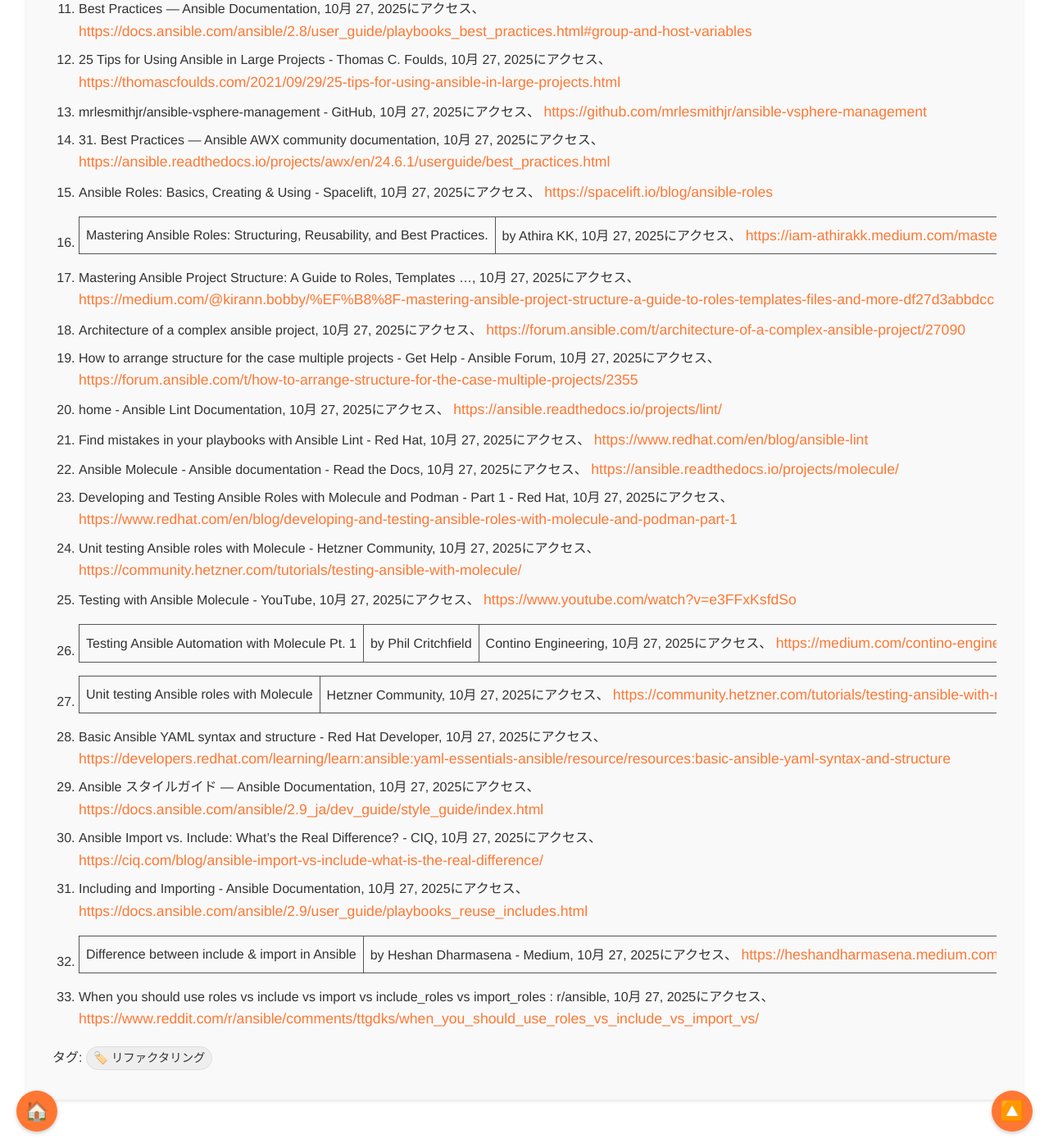
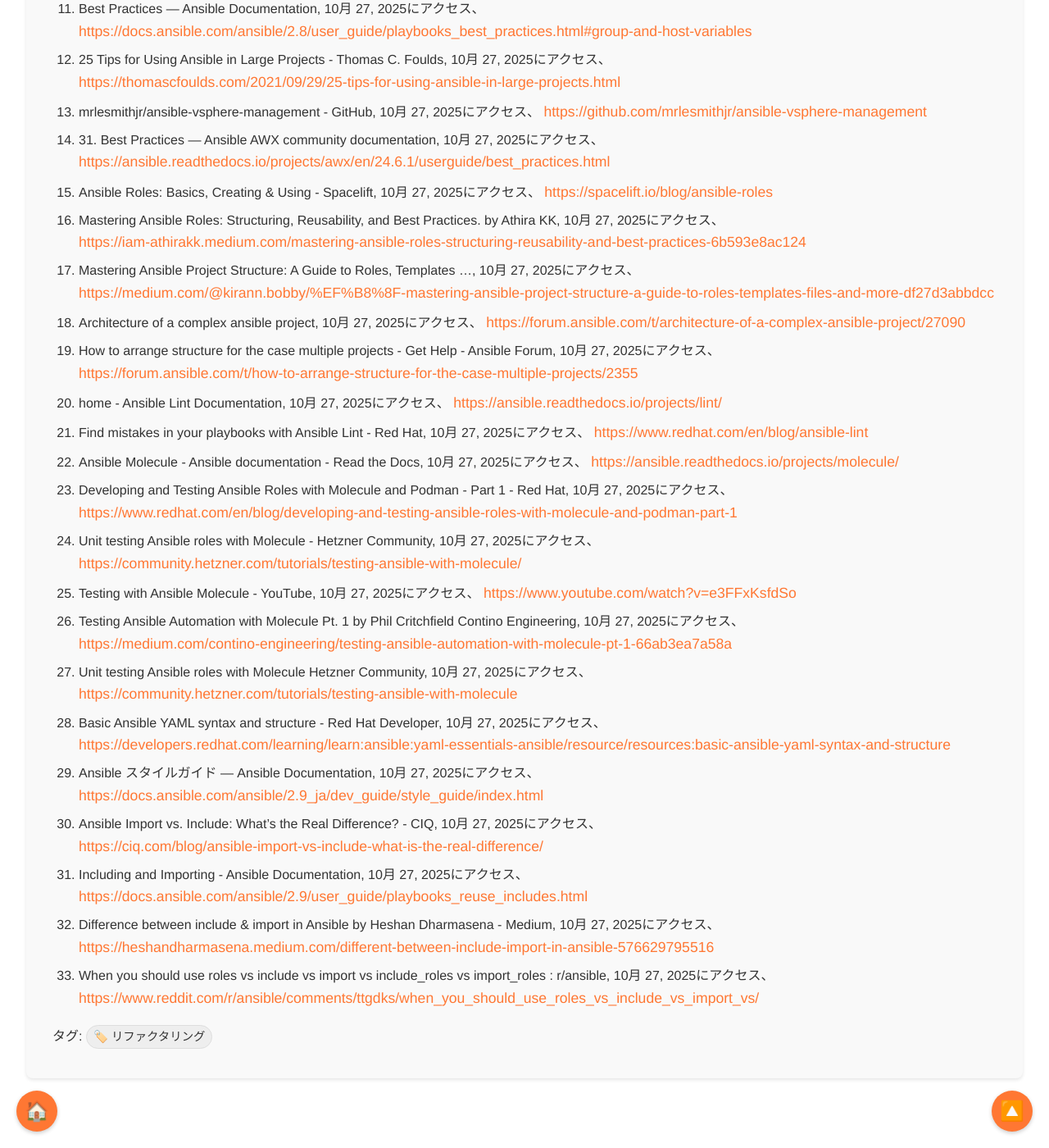
Before and after one commit to aegisfleet/share-deepresearch, a Jekyll site: the page built from _topics/ansible/index.md, in a window 1280 px wide and 1400 px high, scrolled down 13877 px. Shown: the whole window at 82% size. Built offline with Jekyll 4.4.1, drawn with Linux system fonts in a browser that asks for light colours.

Commit message:
Auto update files

```diff
--- a/_topics/ansible/index.md
+++ b/_topics/ansible/index.md
@@ -386,7 +386,7 @@ Moleculeの導入 28 は、Ansible開発のパラダイムシフトを意味し
 13. mrlesmithjr/ansible-vsphere-management \- GitHub, 10月 27, 2025にアクセス、 [https://github.com/mrlesmithjr/ansible-vsphere-management](https://github.com/mrlesmithjr/ansible-vsphere-management)
 14. 31\. Best Practices — Ansible AWX community documentation, 10月 27, 2025にアクセス、 [https://ansible.readthedocs.io/projects/awx/en/24.6.1/userguide/best\_practices.html](https://ansible.readthedocs.io/projects/awx/en/24.6.1/userguide/best_practices.html)
 15. Ansible Roles: Basics, Creating & Using \- Spacelift, 10月 27, 2025にアクセス、 [https://spacelift.io/blog/ansible-roles](https://spacelift.io/blog/ansible-roles)
-16. Mastering Ansible Roles: Structuring, Reusability, and Best Practices. | by Athira KK, 10月 27, 2025にアクセス、 [https://iam-athirakk.medium.com/mastering-ansible-roles-structuring-reusability-and-best-practices-6b593e8ac124](https://iam-athirakk.medium.com/mastering-ansible-roles-structuring-reusability-and-best-practices-6b593e8ac124)
+16. Mastering Ansible Roles: Structuring, Reusability, and Best Practices. by Athira KK, 10月 27, 2025にアクセス、 [https://iam-athirakk.medium.com/mastering-ansible-roles-structuring-reusability-and-best-practices-6b593e8ac124](https://iam-athirakk.medium.com/mastering-ansible-roles-structuring-reusability-and-best-practices-6b593e8ac124)
 17. Mastering Ansible Project Structure: A Guide to Roles, Templates ..., 10月 27, 2025にアクセス、 [https://medium.com/@kirann.bobby/%EF%B8%8F-mastering-ansible-project-structure-a-guide-to-roles-templates-files-and-more-df27d3abbdcc](https://medium.com/@kirann.bobby/%EF%B8%8F-mastering-ansible-project-structure-a-guide-to-roles-templates-files-and-more-df27d3abbdcc)
 18. Architecture of a complex ansible project, 10月 27, 2025にアクセス、 [https://forum.ansible.com/t/architecture-of-a-complex-ansible-project/27090](https://forum.ansible.com/t/architecture-of-a-complex-ansible-project/27090)
 19. How to arrange structure for the case multiple projects \- Get Help \- Ansible Forum, 10月 27, 2025にアクセス、 [https://forum.ansible.com/t/how-to-arrange-structure-for-the-case-multiple-projects/2355](https://forum.ansible.com/t/how-to-arrange-structure-for-the-case-multiple-projects/2355)
@@ -396,11 +396,11 @@ Moleculeの導入 28 は、Ansible開発のパラダイムシフトを意味し
 23. Developing and Testing Ansible Roles with Molecule and Podman \- Part 1 \- Red Hat, 10月 27, 2025にアクセス、 [https://www.redhat.com/en/blog/developing-and-testing-ansible-roles-with-molecule-and-podman-part-1](https://www.redhat.com/en/blog/developing-and-testing-ansible-roles-with-molecule-and-podman-part-1)
 24. Unit testing Ansible roles with Molecule \- Hetzner Community, 10月 27, 2025にアクセス、 [https://community.hetzner.com/tutorials/testing-ansible-with-molecule/](https://community.hetzner.com/tutorials/testing-ansible-with-molecule/)
 25. Testing with Ansible Molecule \- YouTube, 10月 27, 2025にアクセス、 [https://www.youtube.com/watch?v=e3FFxKsfdSo](https://www.youtube.com/watch?v=e3FFxKsfdSo)
-26. Testing Ansible Automation with Molecule Pt. 1 | by Phil Critchfield | Contino Engineering, 10月 27, 2025にアクセス、 [https://medium.com/contino-engineering/testing-ansible-automation-with-molecule-pt-1-66ab3ea7a58a](https://medium.com/contino-engineering/testing-ansible-automation-with-molecule-pt-1-66ab3ea7a58a)
-27. Unit testing Ansible roles with Molecule | Hetzner Community, 10月 27, 2025にアクセス、 [https://community.hetzner.com/tutorials/testing-ansible-with-molecule](https://community.hetzner.com/tutorials/testing-ansible-with-molecule)
+26. Testing Ansible Automation with Molecule Pt. 1 by Phil Critchfield Contino Engineering, 10月 27, 2025にアクセス、 [https://medium.com/contino-engineering/testing-ansible-automation-with-molecule-pt-1-66ab3ea7a58a](https://medium.com/contino-engineering/testing-ansible-automation-with-molecule-pt-1-66ab3ea7a58a)
+27. Unit testing Ansible roles with Molecule Hetzner Community, 10月 27, 2025にアクセス、 [https://community.hetzner.com/tutorials/testing-ansible-with-molecule](https://community.hetzner.com/tutorials/testing-ansible-with-molecule)
 28. Basic Ansible YAML syntax and structure \- Red Hat Developer, 10月 27, 2025にアクセス、 [https://developers.redhat.com/learning/learn:ansible:yaml-essentials-ansible/resource/resources:basic-ansible-yaml-syntax-and-structure](https://developers.redhat.com/learning/learn:ansible:yaml-essentials-ansible/resource/resources:basic-ansible-yaml-syntax-and-structure)
 29. Ansible スタイルガイド — Ansible Documentation, 10月 27, 2025にアクセス、 [https://docs.ansible.com/ansible/2.9\_ja/dev\_guide/style\_guide/index.html](https://docs.ansible.com/ansible/2.9_ja/dev_guide/style_guide/index.html)
 30. Ansible Import vs. Include: What's the Real Difference? \- CIQ, 10月 27, 2025にアクセス、 [https://ciq.com/blog/ansible-import-vs-include-what-is-the-real-difference/](https://ciq.com/blog/ansible-import-vs-include-what-is-the-real-difference/)
 31. Including and Importing \- Ansible Documentation, 10月 27, 2025にアクセス、 [https://docs.ansible.com/ansible/2.9/user\_guide/playbooks\_reuse\_includes.html](https://docs.ansible.com/ansible/2.9/user_guide/playbooks_reuse_includes.html)
-32. Difference between include & import in Ansible | by Heshan Dharmasena \- Medium, 10月 27, 2025にアクセス、 [https://heshandharmasena.medium.com/different-between-include-import-in-ansible-576629795516](https://heshandharmasena.medium.com/different-between-include-import-in-ansible-576629795516)
+32. Difference between include & import in Ansible by Heshan Dharmasena \- Medium, 10月 27, 2025にアクセス、 [https://heshandharmasena.medium.com/different-between-include-import-in-ansible-576629795516](https://heshandharmasena.medium.com/different-between-include-import-in-ansible-576629795516)
 33. When you should use roles vs include vs import vs include\_roles vs import\_roles : r/ansible, 10月 27, 2025にアクセス、 [https://www.reddit.com/r/ansible/comments/ttgdks/when\_you\_should\_use\_roles\_vs\_include\_vs\_import\_vs/](https://www.reddit.com/r/ansible/comments/ttgdks/when_you_should_use_roles_vs_include_vs_import_vs/)
```
